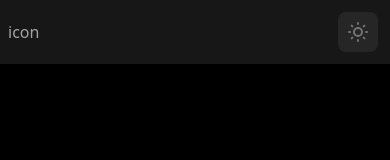
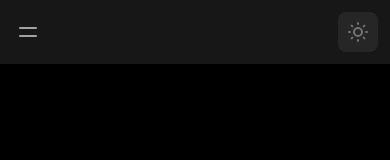
Before and after one commit to Pavitra554/portfolio, a Next.js app: page / in a window 390 px wide. Shown: the top 160 px of the page. Built offline with nearby package versions, Linux system fonts and the light colour scheme.

Commit message:
✅ Initial mobile nav done

```diff
--- a/components/MobileNav/MobileNav.tsx
+++ b/components/MobileNav/MobileNav.tsx
@@ -1,11 +1,54 @@
-import React from 'react'
+import React from "react";
+
+//Framer Motion
+import { motion } from "framer-motion";
+
+//Components
+
+//icons
+import { MoonIcon, SunIcon, MenuAlt4Icon } from "@heroicons/react/outline";
+
+//Redux
+import { useDispatch, useSelector } from "react-redux";
+import { selectNavOpen, togglenav } from "../../reducers/navToggleSlice";
+
+//Data
+import { NAV_DATA } from "../../data/navlinks";
+import MobileNavLink from "./MobileNavLink";
 
 const MobileNav = () => {
+  const value = useSelector(selectNavOpen);
+  const dispatch = useDispatch();
   return (
-    <div className=''>
-        icon
+    <div className='w-full flex md:hidden '>
+      <button onClick={() => dispatch(togglenav())} className='ml-2'>
+        <MenuAlt4Icon className='h-6 w-6 ' />
+      </button>
+      {value && (
+        <>
+          <motion.div
+            initial={{ opacity: 0 }}
+            animate={{ opacity: 1 }}
+            transition={{ duration: 0.2 }}
+            onClick={() => dispatch(togglenav())}
+            className='h-screen w-full absolute bg-neutral-900 left-0 top-0 dark:bg-opacity-5 bg-opacity-20 backdrop-blur-md'
+          ></motion.div>
+          <motion.div
+            initial={{ x: -200, opacity: 0 }}
+            animate={{ x: 0, opacity: 1 }}
+            transition={{ duration: 0.3, delay: 0.2, type: "tween" }}
+            className='h-screen w-[70%] absolute bg-neutral-100 dark:bg-neutral-900 left-0 top-0 '
+          >
+            <div className='h-full mx-5 mt-12 flex flex-col'>
+              {NAV_DATA.map((e, i) => {
+                return <MobileNavLink key={i} name={e.name} link={e.href} />;
+              })}
+            </div>
+          </motion.div>
+        </>
+      )}
     </div>
-  )
-}
+  );
+};
 
-export default MobileNav
+export default MobileNav;
```
